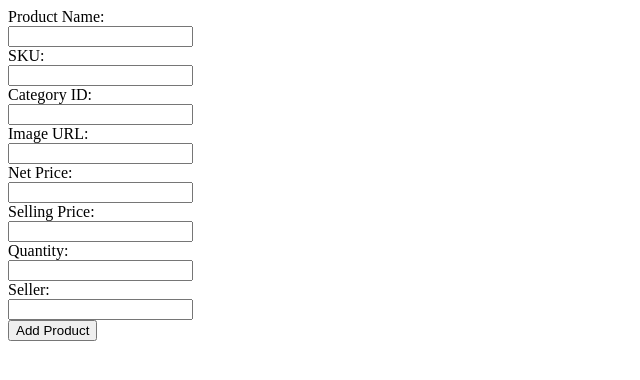
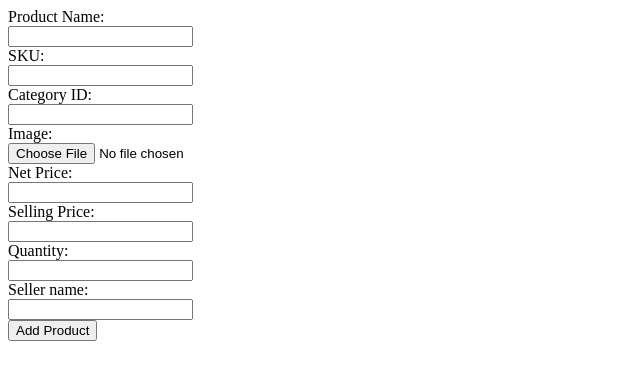
Before and after one commit to salmanparies28/ANALYTICS-X, a Flask app: page /add_product in a window 1280 px wide. Shown: the top 380 px of the page, without its empty margins (0-640 px from the left). Run offline with Flask 3, Linux system fonts and the light colour scheme.

Commit message:
addproduct

```diff
--- a/templates/add_product.html
+++ b/templates/add_product.html
@@ -4,22 +4,22 @@
     <title>Add Product</title>
 </head>
 <body>
-    <form action="/add_product" method="post">
+    <form action="/add_product" method="post" enctype="multipart/form-data">
         <label for="name">Product Name:</label><br>
         <input type="text" id="name" name="name"><br>
         <label for="SKU">SKU:</label><br>
         <input type="text" id="SKU" name="SKU"><br>
         <label for="category_id">Category ID:</label><br>
         <input type="text" id="category_id" name="category_id"><br>
-        <label for="image">Image URL:</label><br>
-        <input type="text" id="image" name="image"><br>
+        <label for="image">Image:</label><br>
+        <input type="file" id="image" name="image"><br>
         <label for="net_price">Net Price:</label><br>
         <input type="text" id="net_price" name="net_price"><br>
         <label for="selling_price">Selling Price:</label><br>
         <input type="text" id="selling_price" name="selling_price"><br>
         <label for="quantity">Quantity:</label><br>
         <input type="text" id="quantity" name="quantity"><br>
-        <label for="seller">Seller:</label><br>
+        <label for="seller">Seller name:</label><br>
         <input type="text" id="seller" name="seller"><br>
         <input type="submit" value="Add Product">
     </form>
```
